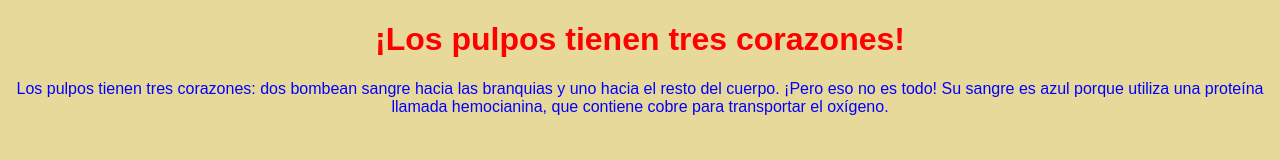
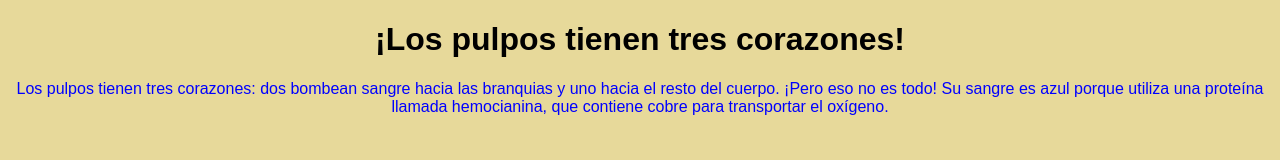
Before and after one commit to juan200827/Practica-git, a plain HTML site: page index.html in a window 1280 px wide. Drawn offline with Linux system fonts and the light colour scheme.

Commit message:
fix: improve title contrast

```diff
--- a/styles.css
+++ b/styles.css
@@ -4,7 +4,7 @@ body {
 }
 
 h1 {
-    color: #ff0000;
+    color: #000000;
     text-align: center;
 }
 p {
```
